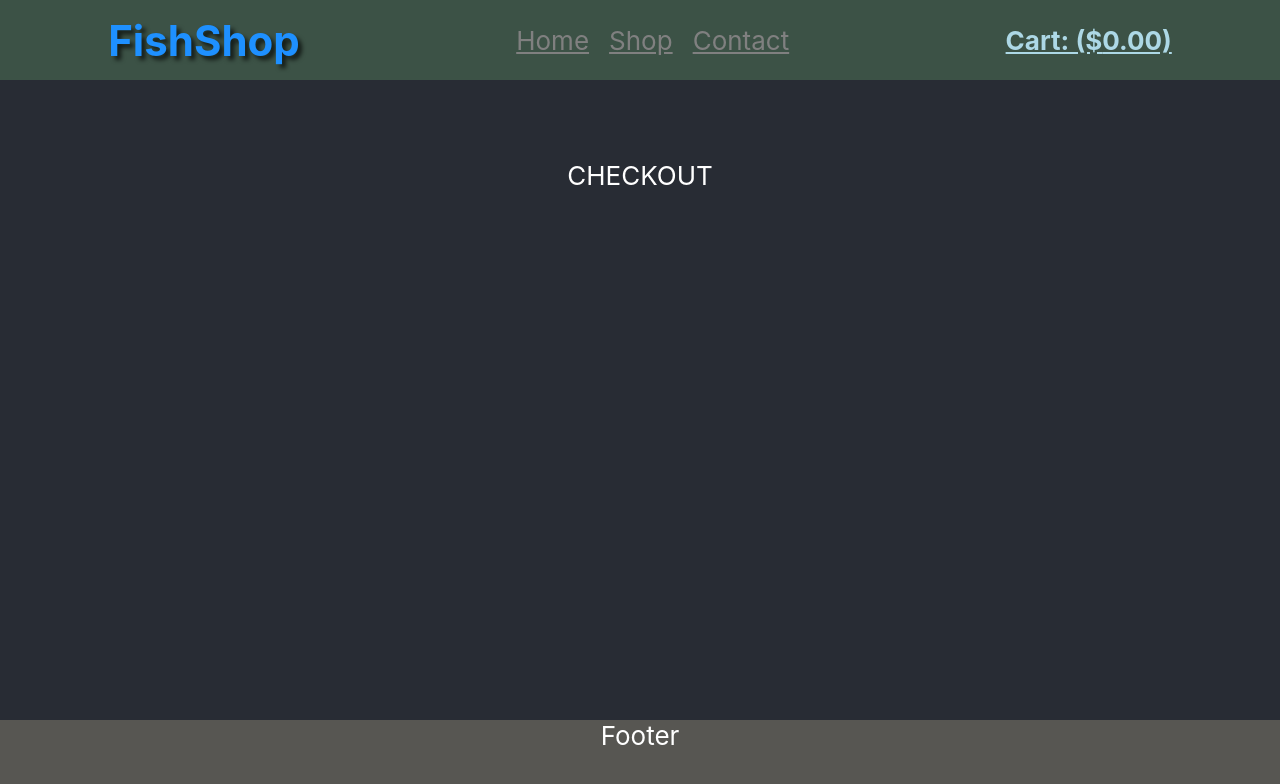
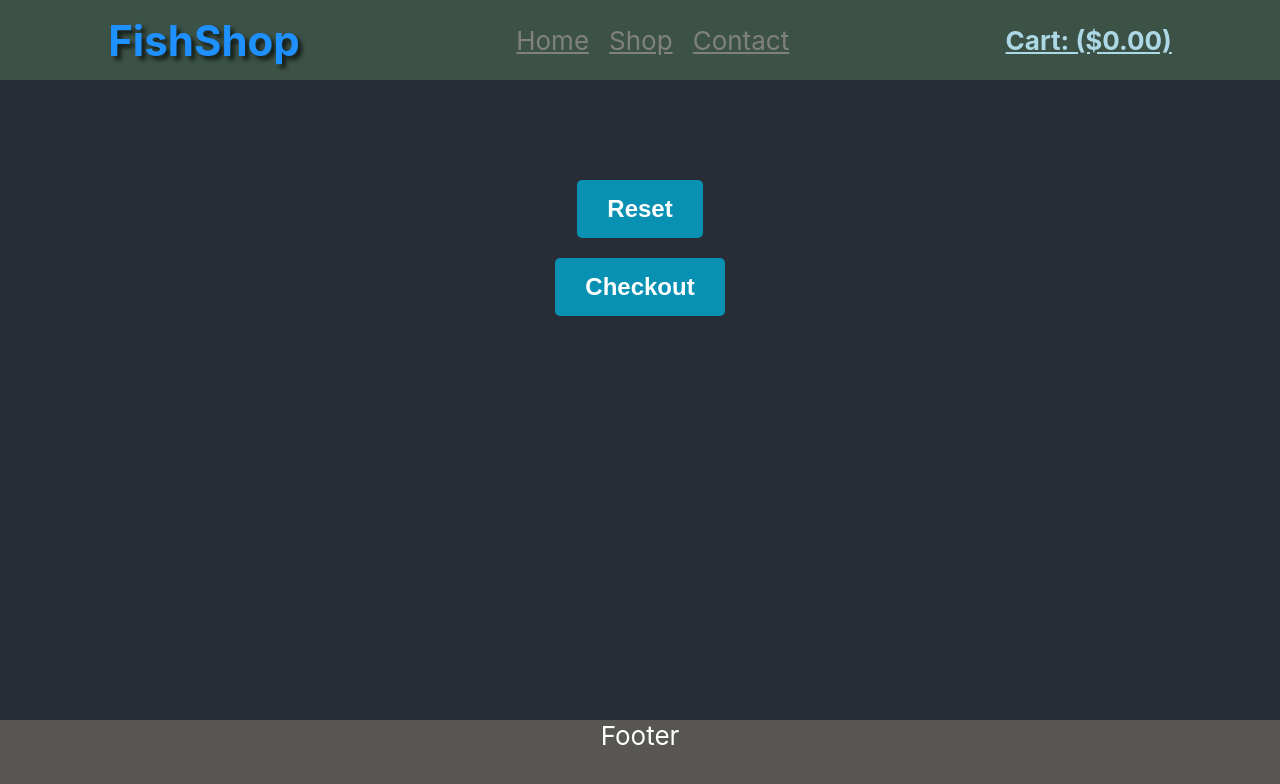
Before and after one commit to Raikho/shopping-cart, a React (Create React App) app: page /cart in a window 1280 px wide. Shown: the top 784 px of the page. Built offline with nearby package versions, Linux system fonts and the light colour scheme.

Commit message:
add reset button to cart

```diff
--- a/src/App.css
+++ b/src/App.css
@@ -101,11 +101,11 @@ a.active {color: lightblue; font-weight: bold;}
 .item {
   width: 200px;
   height: 200px;
-  box-shadow: 0 0 4px 4px #fff3;
+  /* box-shadow: 0 0 4px 4px #fff3; */
 
   display: grid;
   grid-template-columns: 1fr 1fr;
-  grid-template-rows: 1fr 3fr 1fr;
+  grid-template-rows: 15% 1fr 20%;
   grid-template-areas:
     "name name"
     "img img"
@@ -116,7 +116,10 @@ a.active {color: lightblue; font-weight: bold;}
 
   padding: 10px;
 }
-.item>.name {grid-area: name;}
+.item>.name {
+  grid-area: name;
+  font-weight: bold;
+}
 .item>img {
   grid-area: img;
   width: 100%;
@@ -125,7 +128,7 @@ a.active {color: lightblue; font-weight: bold;}
 }
 /* =========================== BUTTONS ============================= */
 .quantity-container {
-  border: 1px dotted white;
+  /* border: 1px dotted white; */
   padding: 5px;
   display: flex;
   gap: 5px;
@@ -144,10 +147,35 @@ button.add {
   background-color: #0891b2;
 }
 button.adjust {
+  padding: 3px 9px;
   font-size: 20px;
+  color: white;
+  background-color: #0891b2;
 }
 button:hover {filter: brightness(1.1);}
 button:active {filter: brightness(0.9);}
+/* ============================= CART ============================== */
+/* ================================================================= */
+.cart-layout {
+  display: flex;
+  flex-direction: column;
+  justify-content: flex-start;
+  gap: 20px;
+}
+.cart-buttons {
+  display: flex;
+  flex-direction: column;
+  gap: 20px;
+  align-items: center;
+}
+
+button.checkout, button.reset {
+  font-size: 24px;
+  font-weight: bold;
+  padding: 15px 30px;
+  color: white;
+  background-color: #0891b2;
+}
 /* ============================ FOOTER ============================= */
 /* ================================================================= */
 .footer {
--- a/src/App.js
+++ b/src/App.js
@@ -46,6 +46,15 @@ function App() {
     return items.filter(item => item.cat === cat);
   }
 
+  const handleReset = () => {
+    setItems(prevItems => {
+      let newItems = JSON.parse(JSON.stringify(prevItems));
+      newItems.forEach(item => item.quantity = 0);
+
+      return newItems;
+    });
+  }
+
   return (
     <div className="App">
       <header className="App-header">
@@ -57,7 +66,7 @@ function App() {
                 <Route path=':cat' element={<ItemList getItems={getItems} handleChangeQuantity={handleChangeQuantity}/>} />
                 <Route path='*' element={<div>DEFAULT PATH after shop</div>} />
               </Route>
-              <Route path='cart' element={<CartLayout items={items}/>} >
+              <Route path='cart' element={<CartLayout items={items} handleReset={handleReset}/>} >
                 <Route index element={<ItemList getItems={() => getItems('cart')} handleChangeQuantity={handleChangeQuantity}/>} />
               </Route>
               <Route path='contact' element={<ContactPage />} />
--- a/src/components/CartLayout.js
+++ b/src/components/CartLayout.js
@@ -1,20 +1,15 @@
 import { Outlet } from "react-router-dom";
 
 const CartLayout = props => {
-
-    let items = props.items;
+    const { handleReset } = props;
 
     return (
         <div className="cart-layout">
-            {/* {items.filter(item => item.quantity > 0).map(item => (
-                <div className='item' key={item.id}>
-                    <div className="name">{item.name}</div>
-                    <img src={require(`../assets/${item.img}.jpg`)} alt={item.img} />
-                    <div className="price">{`$${item.price}.00`}</div>
-                </div>
-            ))} */}
             <Outlet />
-            <div>CHECKOUT</div>
+            <div className="cart-buttons">
+                <button className='reset' onClick={handleReset}>Reset</button>
+                <button className='checkout'>Checkout</button>
+            </div>
         </div>
     )
 }
```
